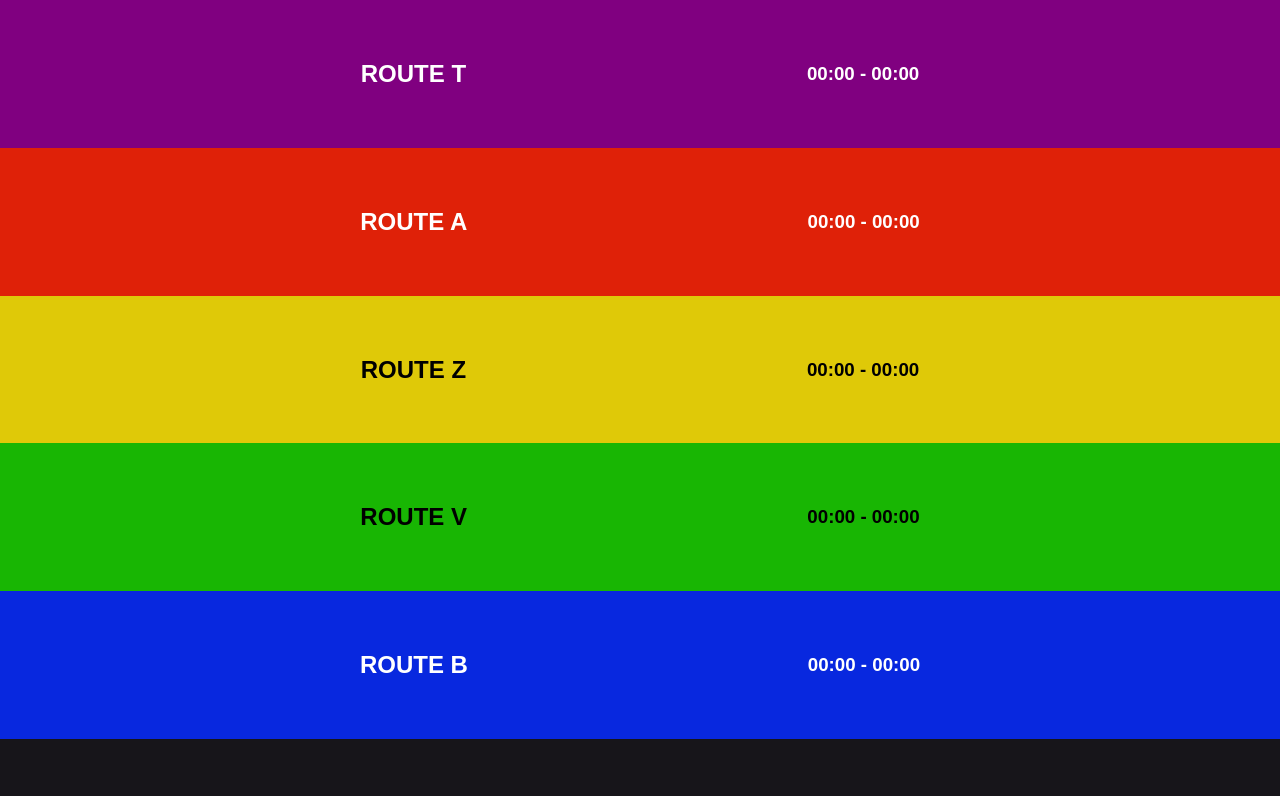
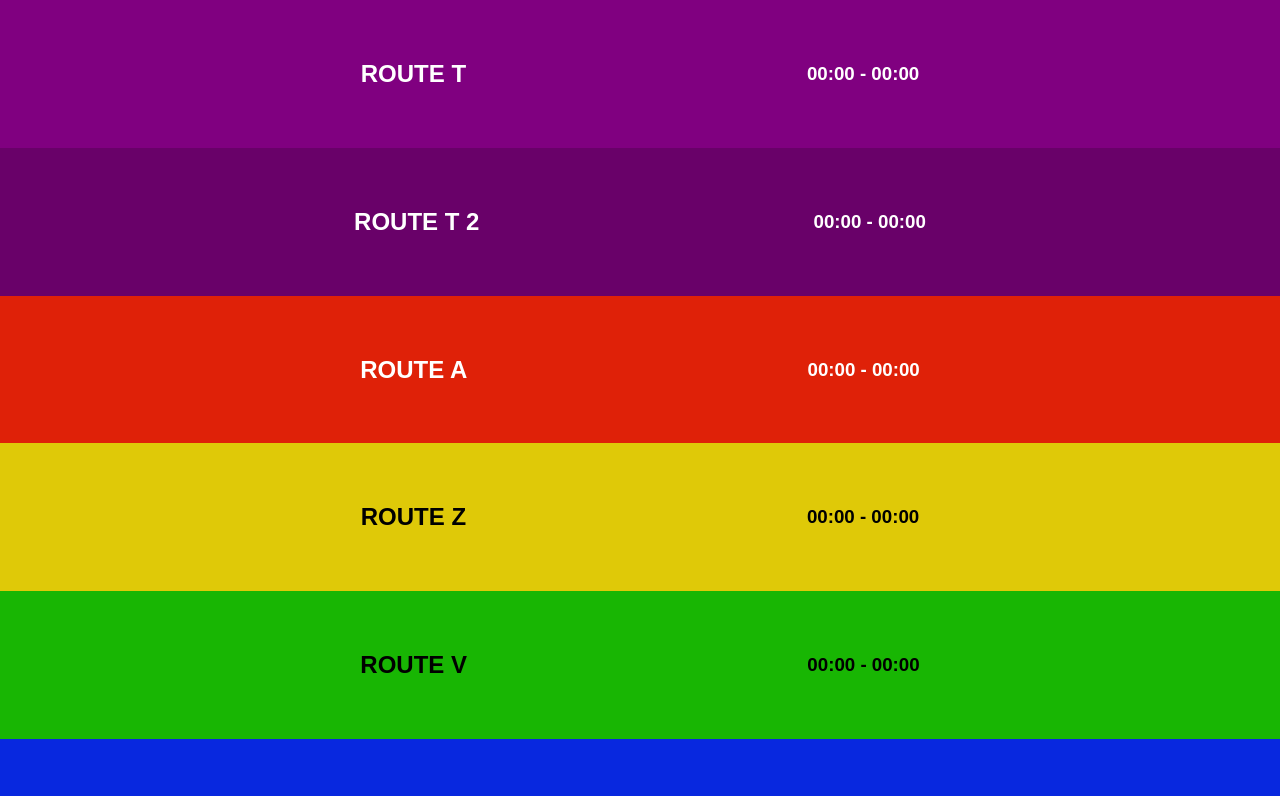
Before and after one commit to Odinnh/Adventures-Dice, a website: page index.html in a window 1280 px wide. Shown: the top 796 px of the page. Drawn offline with Linux system fonts and the light colour scheme.

Commit message:
added route t2

```diff
--- a/index.html
+++ b/index.html
@@ -18,8 +18,8 @@
         body {
             font-family: sans-serif;
             color: black;
-            padding:0;
-            margin:0;
+            padding: 0;
+            margin: 0;
         }
 
         .reset {
@@ -32,7 +32,8 @@
             padding-bottom: 40px;
         }
 
-        .route, .reset {
+        .route,
+        .reset {
             display: flex;
             flex-wrap: wrap;
             justify-content: space-evenly;
@@ -40,9 +41,15 @@
             align-content: center;
         }
 
-        #route-t {
+        #route-t,
+        #route-t2 {
             background: purple;
             color: white;
+        }
+
+        #route-t2 {
+            background: rgb(105, 1, 105);
+
         }
 
         #route-a {
@@ -68,10 +75,16 @@
             display: inline;
         }
     </style>
+    <link rel="stylesheet" href="print.css" type="text/css" media="print" />
+
     <script>
         // const socket = io()
         let defaultTimes = {
             'route-t': {
+                start: '00:00',
+                end: '00:00'
+            },
+            'route-t2': {
                 start: '00:00',
                 end: '00:00'
             },
@@ -132,6 +145,7 @@
             localStorage.setItem('time', JSON.stringify(times))
             document.querySelectorAll('.route').forEach(ele => {
                 let id = ele.getAttribute('id');
+                times[id] == null ? times[id] = defaultTimes[id]:times[id] = times[id];
                 ele.querySelector('H3').innerHTML = `${times[id].start} - ${times[id].end}`;
 
             })
@@ -153,6 +167,10 @@
 
     <div class="btn route" id="route-t" onclick="setTime(this)">
         <h2>ROUTE T</h2>
+        <h3>00:00 - 00:00</h3>
+    </div>
+    <div class="btn route" id="route-t2" onclick="setTime(this)">
+        <h2>ROUTE T 2</h2>
         <h3>00:00 - 00:00</h3>
     </div>
     <div class="btn route" id="route-a" onclick="setTime(this)">
--- /dev/null
+++ b/print.css
@@ -0,0 +1,3 @@
+.reset{
+    display:none;
+}
```
